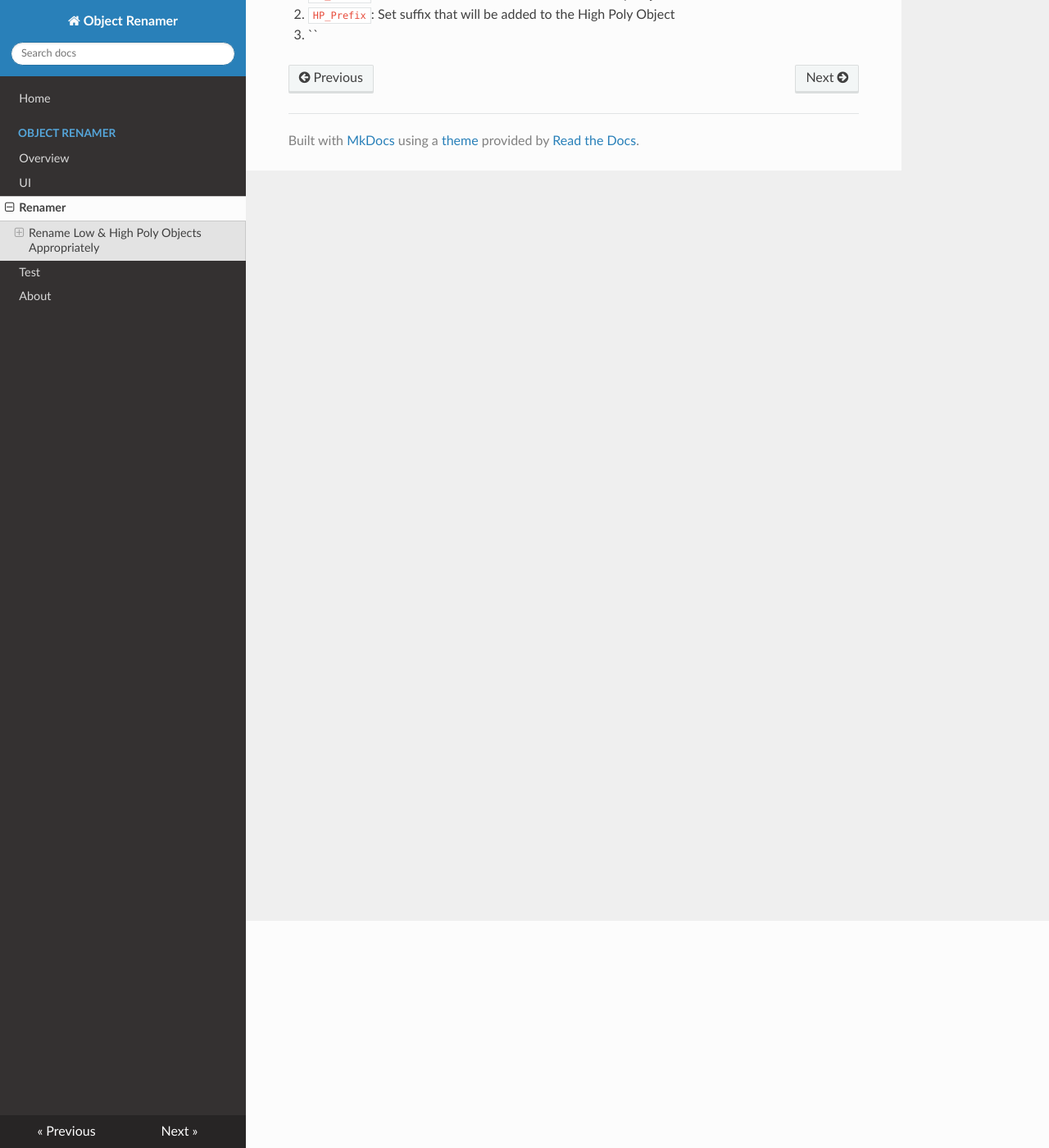
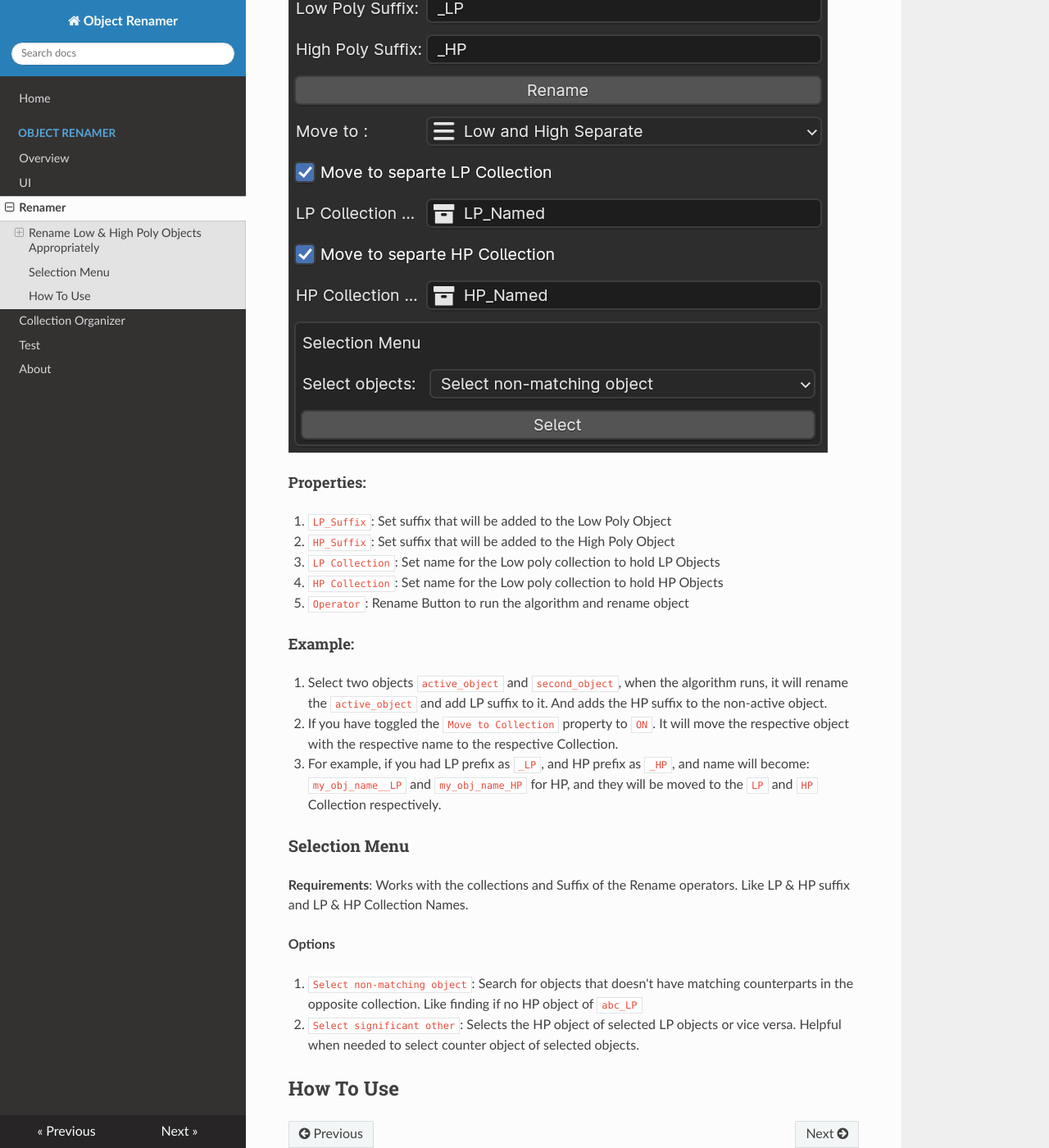
Before and after one commit to deepdesperate/ToAutomateDocs, an MkDocs documentation site: the page built from docs/obre_op_renamer.md, in a window 1280 px wide and 1400 px high, scrolled down 277 px. Shown: the whole window at 82% size. Built offline with MkDocs 1.6.1, drawn with Linux system fonts in a browser that asks for light colours; nearby versions of some CDN libraries.

Commit message:
Added specification for the Renamer and Collection Organizer

```diff
--- a/docs/obre_op_renamer.md
+++ b/docs/obre_op_renamer.md
@@ -2,7 +2,26 @@
 
 ### Rename Low & High Poly Objects Appropriately
 
+![Renamer UI](assets/images/Ovw_Rename.jpg)
+
 #### Properties:
-1. `LP_Prefix`: Set suffix that will be added to the Low Poly Object
-2. `HP_Prefix`: Set suffix that will be added to the High Poly Object
-3. ``
+1. `LP_Suffix`: Set suffix that will be added to the Low Poly Object
+2. `HP_Suffix`: Set suffix that will be added to the High Poly Object
+3. `LP Collection`: Set name for the Low poly collection to hold LP Objects
+4. `HP Collection`: Set name for the Low poly collection to hold HP Objects
+5. `Operator`: Rename Button to run the algorithm and rename object
+
+#### Example:
+1. Select two objects `active_object` and `second_object`, when the algorithm runs, it will rename the `active_object` and add LP suffix to it. And adds the HP suffix to the non-active object.
+2. If you have toggled the `Move to Collection` property to `ON`. It will move the respective object with the respective name to the respective Collection.
+3. For example, if you had LP prefix as `_LP`, and HP prefix as `_HP`, and name will become: `my_obj_name__LP` and `my_obj_name_HP` for HP, and they will be moved to the `LP` and `HP` Collection respectively.
+
+### Selection Menu
+**Requirements**: Works with the collections and Suffix of the Rename operators. Like LP & HP suffix and LP & HP Collection Names.
+
+**Options**
+
+1. `Select non-matching object`: Search for objects that doesn't have matching counterparts in the opposite collection. Like finding if no HP object of `abc_LP`
+2. `Select significant other`: Selects the HP object of selected LP objects or vice versa. Helpful when needed to select counter object of selected objects.
+
+## How To Use
--- a/mkdocs.yml
+++ b/mkdocs.yml
@@ -5,6 +5,7 @@ nav:
     - Overview: object_renamer.md
     - UI: obre_UI.md
     - Renamer: obre_op_renamer.md
+    - Collection Organizer: obre_op_colOrganize.md
   - Test: test.md
   - About: about.md
 theme: readthedocs
```
Also changed, not shown: docs/obre_op_colOrganize.md (added, +27 -0 lines), docs/assets/images/Ovw_ExportMenu.jpg (added), docs/assets/images/Ovw_Modifier.jpg (added), docs/assets/images/Ovw_Rename.jpg (added), docs/assets/images/Ovw_Rename_misc.jpg (added), docs/assets/images/Ovw_UVMenu.jpg (added), docs/assets/images/Ovw_colOrganize.jpg (added), docs/object_renamer.md (line endings or trailing spaces).
